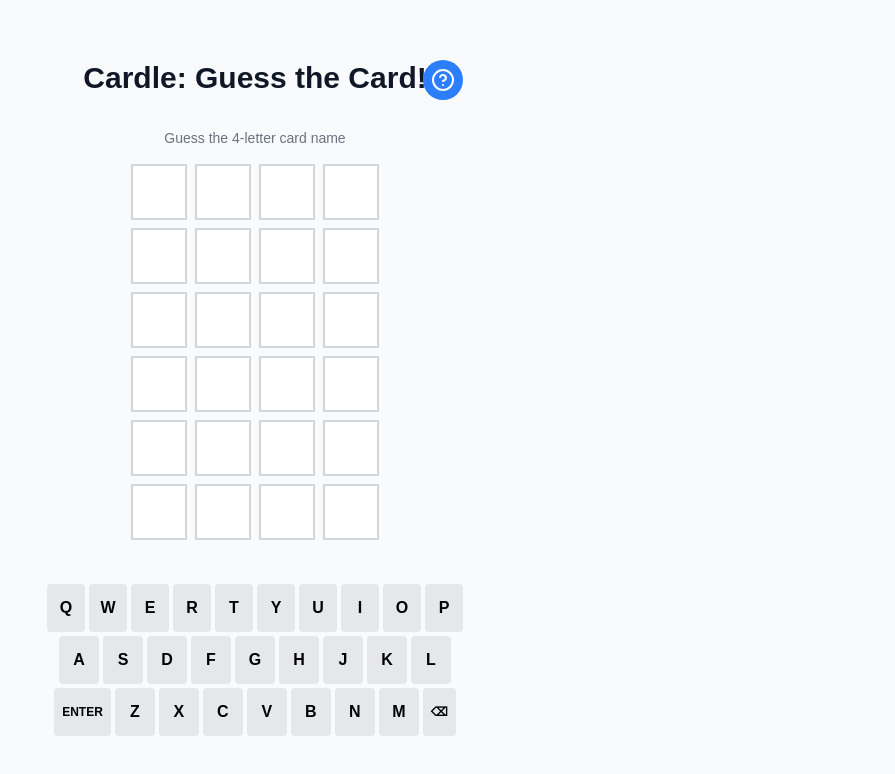
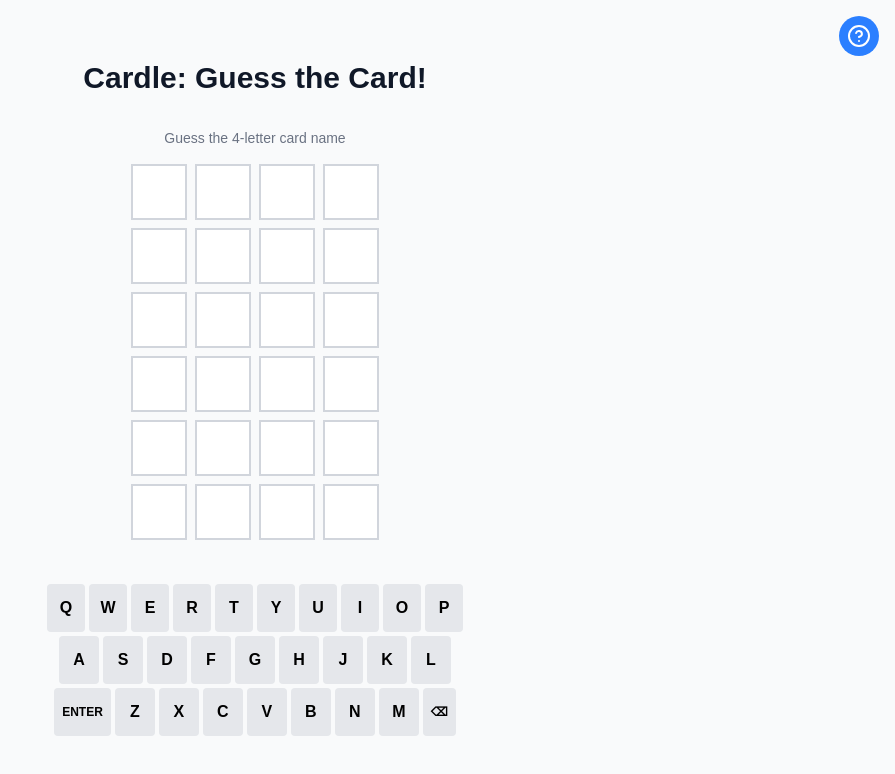
Before and after one commit to lleonardogr/card-game-word, a Next.js app: page / in a window 1280 px wide. Shown: the top 774 px of the page, without its empty margins (385-1280 px from the left). Built offline with nearby package versions, Linux system fonts and the light colour scheme; no server answers.

Commit message:
fix: reposition help button to fixed top-right above the title

```diff
--- a/src/components/Game.tsx
+++ b/src/components/Game.tsx
@@ -136,14 +136,14 @@ export const Game: React.FC = () => {
   }
 
   return (
-    <div className="max-w-md w-full mx-auto p-4 flex flex-col items-center relative">
+    <div className="max-w-md w-full mx-auto p-4 flex flex-col items-center">
+      {/* Help button positioned fixed at top right, above the title */}
+      <div className="fixed top-4 right-4 z-10">
+        <Help />
+      </div>
+
       <div className="flex justify-center mb-8 w-full">
         <h1 className="text-3xl font-bold text-center">Cardle: Guess the Card!</h1>
-      </div>
-
-      {/* Help button positioned at top right */}
-      <div className="absolute top-4 right-4">
-        <Help />
       </div>
 
       {message && (
--- a/src/components/Help.tsx
+++ b/src/components/Help.tsx
@@ -4,10 +4,10 @@ export const Help: React.FC = () => {
   const [showHelp, setShowHelp] = useState<boolean>(false);
 
   return (
-    <div className="relative">
+    <div>
       <button
         onClick={() => setShowHelp(!showHelp)}
-        className="absolute top-0 right-0 p-2 rounded-full bg-blue-500 text-white hover:bg-blue-600 transition-colors"
+        className="p-2 rounded-full bg-blue-500 text-white hover:bg-blue-600 transition-colors"
         aria-label="Help"
       >
         <svg xmlns="http://www.w3.org/2000/svg" width="24" height="24" viewBox="0 0 24 24" fill="none"
```
